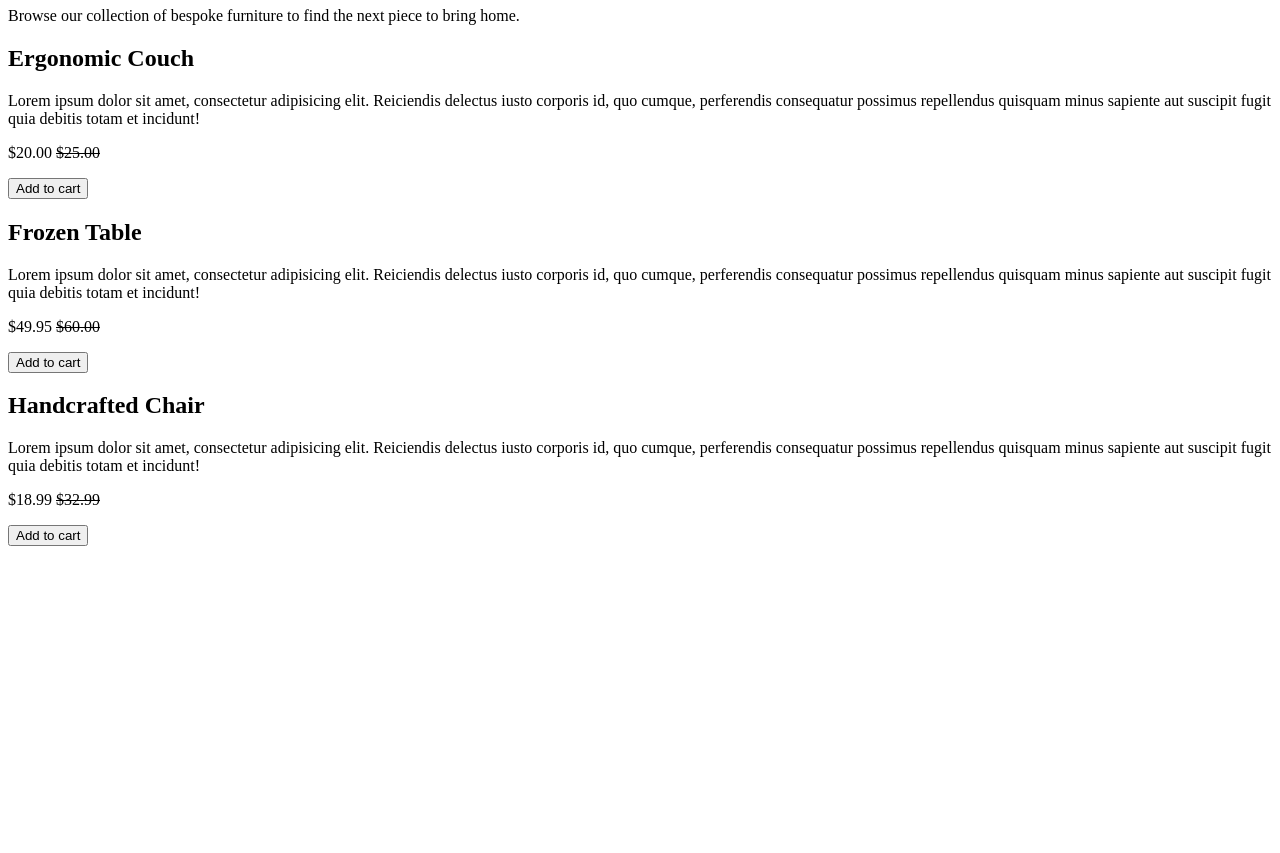
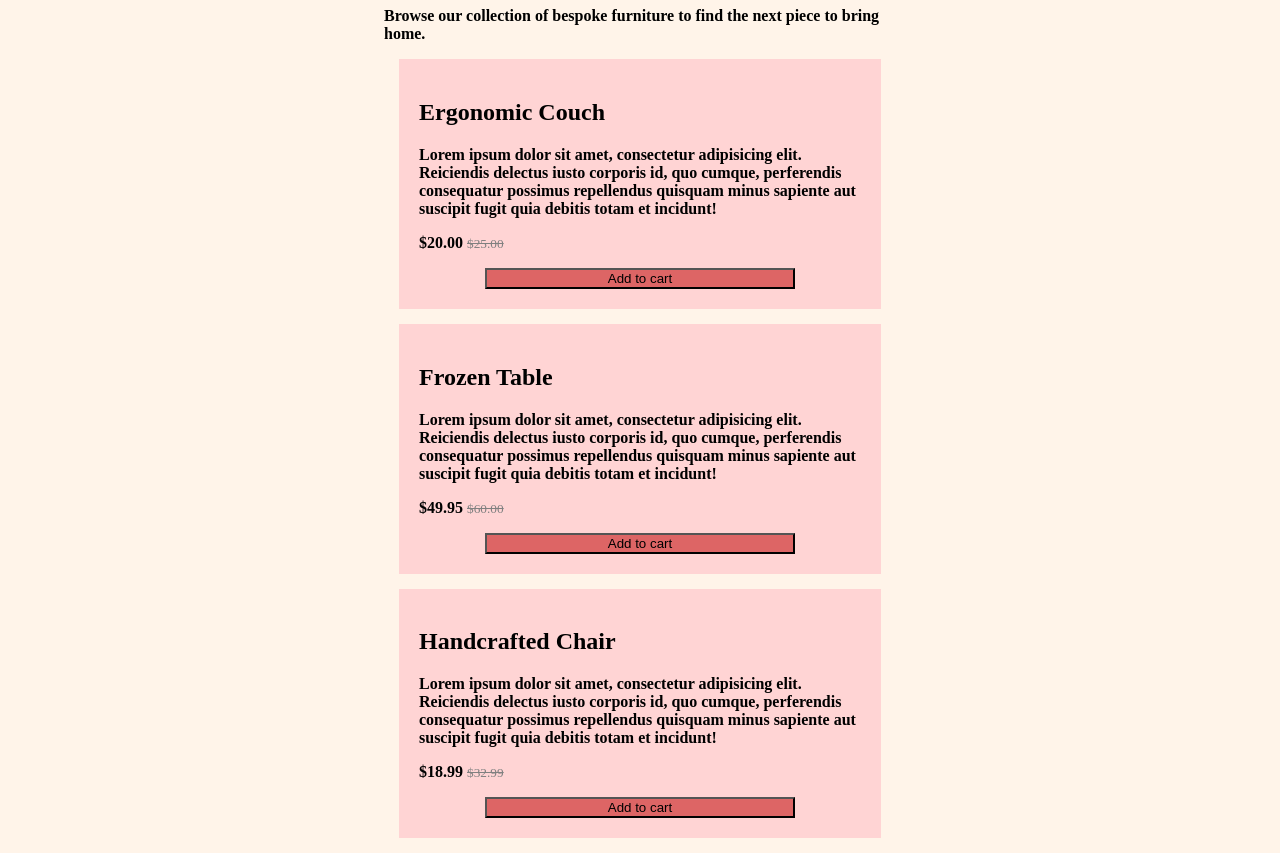
Before and after one commit to mhorton-dev/unit1.furnitureemporium, a plain HTML site: page index.html in a window 1280 px wide. Shown: the part 73-926 px from the top of the page. Before the commit the page ends 800 px from the top, so only its background shows below. Drawn offline with Linux system fonts and the light colour scheme.

Commit message:
Added completed html and css files

```diff
--- a/index.css
+++ b/index.css
@@ -0,0 +1,34 @@
+body {
+    background-color:#fff4e9;
+    width: 40%;
+    margin:auto
+}
+
+.card{
+    background-color:#ffd4d4;
+    margin:10px;
+    align-items: center;
+    margin: 15px;
+    padding: 20px;
+}
+
+p {
+    font-family: "sans-serif";
+    font-weight: bolder;
+}
+button{
+    background-color:#dd6565;
+    display: block;
+    margin-left: auto;
+    margin-right: auto;
+    width:70%
+}
+button:hover{
+    background-color:#fff4e9
+}
+
+S{
+    font-weight: lighter;
+    font-size: 10PT;
+    color: grey;
+}
--- a/index.html
+++ b/index.html
@@ -2,6 +2,7 @@
 <html lang="en">
   <head>
     <title>Furniture Emporium</title>
+    <link rel="stylesheet" href="index.css"/>
   </head>
   <body>
     <main>
@@ -12,7 +13,7 @@
           bring home.
         </p>
       </header>
-      <article>
+      <article class="card">
         <h2>Ergonomic Couch</h2>
         <p>
           Lorem ipsum dolor sit amet, consectetur adipisicing elit. Reiciendis
@@ -23,7 +24,7 @@
         <p>$20.00 <s>$25.00</s></p>
         <button>Add to cart</button>
       </article>
-      <article>
+      <article class="card">
         <h2>Frozen Table</h2>
         <p>
           Lorem ipsum dolor sit amet, consectetur adipisicing elit. Reiciendis
@@ -34,7 +35,7 @@
         <p>$49.95 <s>$60.00</s></p>
         <button>Add to cart</button>
       </article>
-      <article>
+      <article class="card">
         <h2>Handcrafted Chair</h2>
         <p>
           Lorem ipsum dolor sit amet, consectetur adipisicing elit. Reiciendis
```
